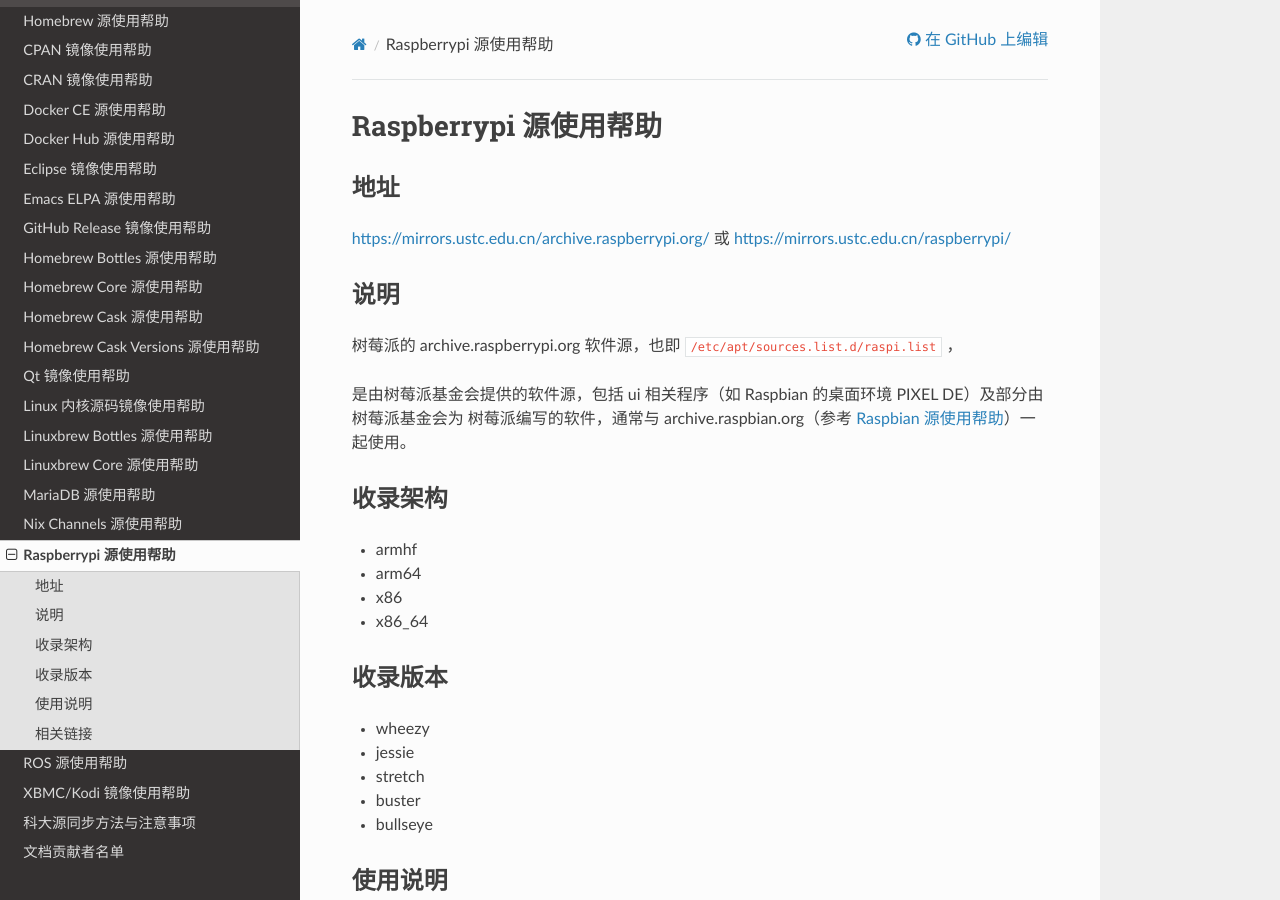
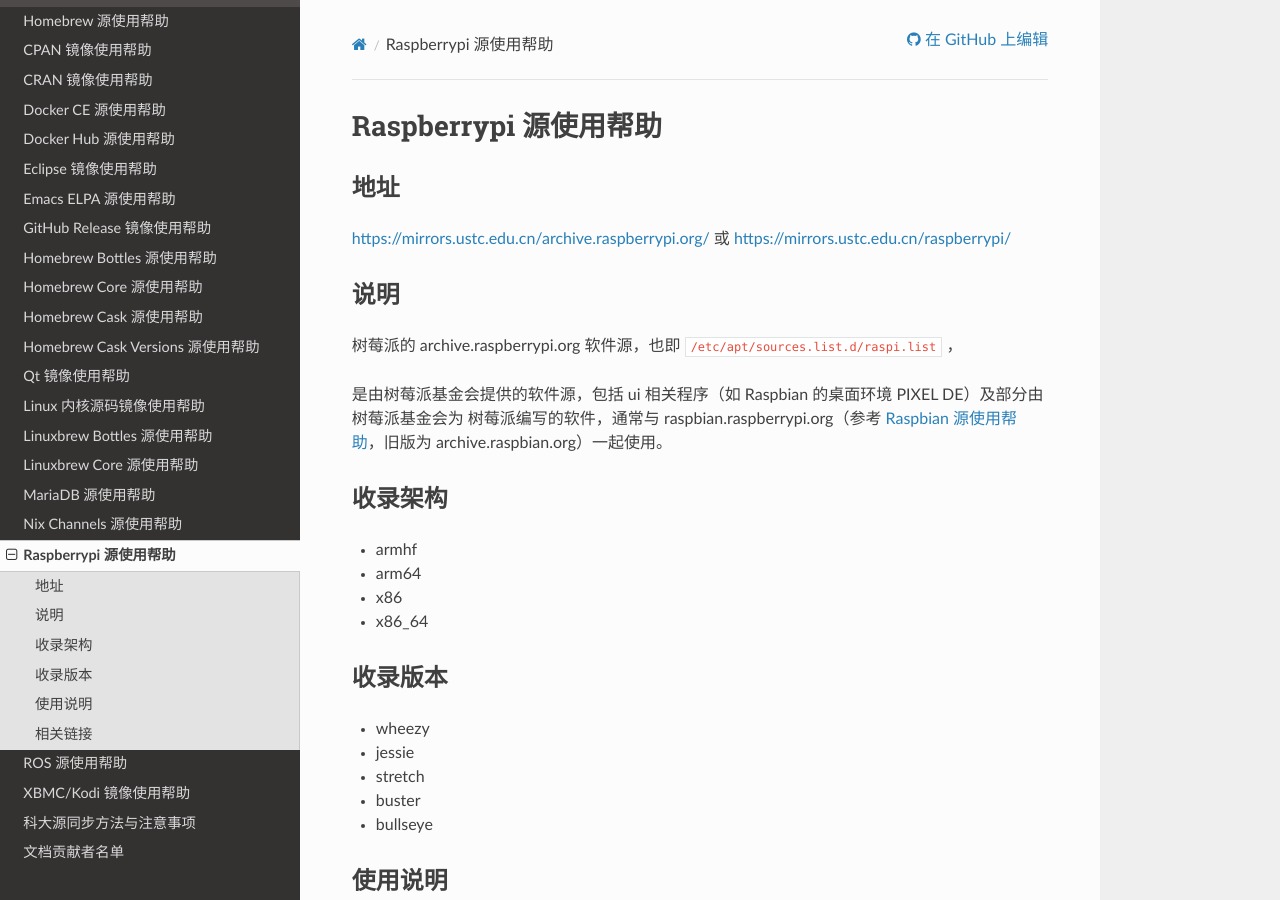
Before and after one commit to ustclug/mirrorhelp, a Sphinx documentation site: the page built from source/raspberrypi.rst, in a window 1280 px wide and 900 px high. Built offline with Sphinx 7.4.7 and the Read the Docs theme 2.0.0, drawn with Linux system fonts in a browser that asks for light colours; pages that are not in the unit, such as notebooks, are missing from menus.

Commit message:
raspberrypi: make raspbian url clear

```diff
--- a/source/raspberrypi.rst
+++ b/source/raspberrypi.rst
@@ -13,7 +13,7 @@
 树莓派的 archive.raspberrypi.org 软件源，也即 :file:`/etc/apt/sources.list.d/raspi.list` ，
 
 是由树莓派基金会提供的软件源，包括 ui 相关程序（如 Raspbian 的桌面环境 PIXEL DE）及部分由树莓派基金会为
-树莓派编写的软件，通常与 archive.raspbian.org（参考 :doc:`raspbian`）一起使用。
+树莓派编写的软件，通常与 raspbian.raspberrypi.org（参考 :doc:`raspbian`，旧版为 archive.raspbian.org）一起使用。
 
 收录架构
 ========
```
